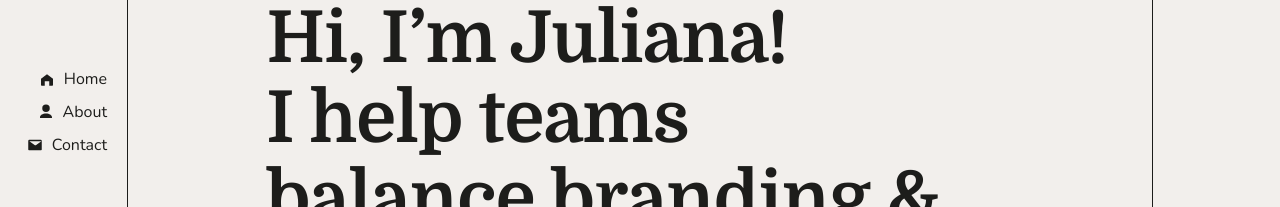
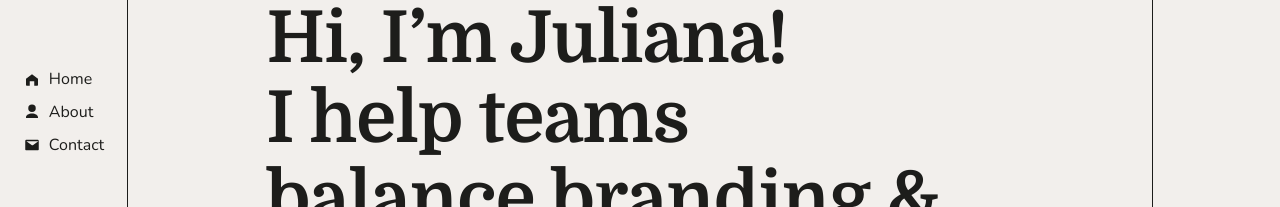
Before and after one commit to jumarcelinos/jumarcelinos.github.io, a plain HTML site: page index.html in a window 1280 px wide. Shown: the part 287-494 px from the top of the page. Drawn offline with nearby package versions, Linux system fonts and the light colour scheme; a web font is replaced by a local one.

Commit message:
Menu update

```diff
--- a/styles.css
+++ b/styles.css
@@ -378,23 +378,23 @@ small {
 /* 1) DESKTOP MENU — center links in the left rail + regular weight */
 @media (min-width:1100px) {
     .side-rail {
-        /* center the nav block vertically, push it to the rail’s right edge */
         justify-content: center;
-        align-items: flex-start;
-        padding-right: 18px;
-        /* little breathing room from the rail border */
-        padding-left: 14px;
-        /* keep your original inset */
+        /* vertical center in the rail */
+        align-items: center;
+        /* horizontal center of the nav block */
+        padding-left: 0;
+        /* let the centering do the work */
+        padding-right: 0;
     }
 
     .rail-nav--classic {
-        /* stack links, and align each item to the right */
         display: grid;
         gap: 12px;
         justify-items: start;
-        /* <- key */
-        text-align: right;
-        width: 100%;
+        /* items align left inside the centered block */
+        text-align: left;
+        width: max-content;
+        /* shrink to fit content so centering is true */
     }
 
     .rail-nav--classic li {
@@ -407,8 +407,8 @@ small {
         /* regular */
         text-transform: none;
         letter-spacing: 0;
-        /* ensure the whole row hugs the right edge neatly */
-        padding-inline-end: 2px;
+        padding: 0 2px;
+        /* tiny breathing room */
     }
 
     .rail-nav--classic a svg {
```
